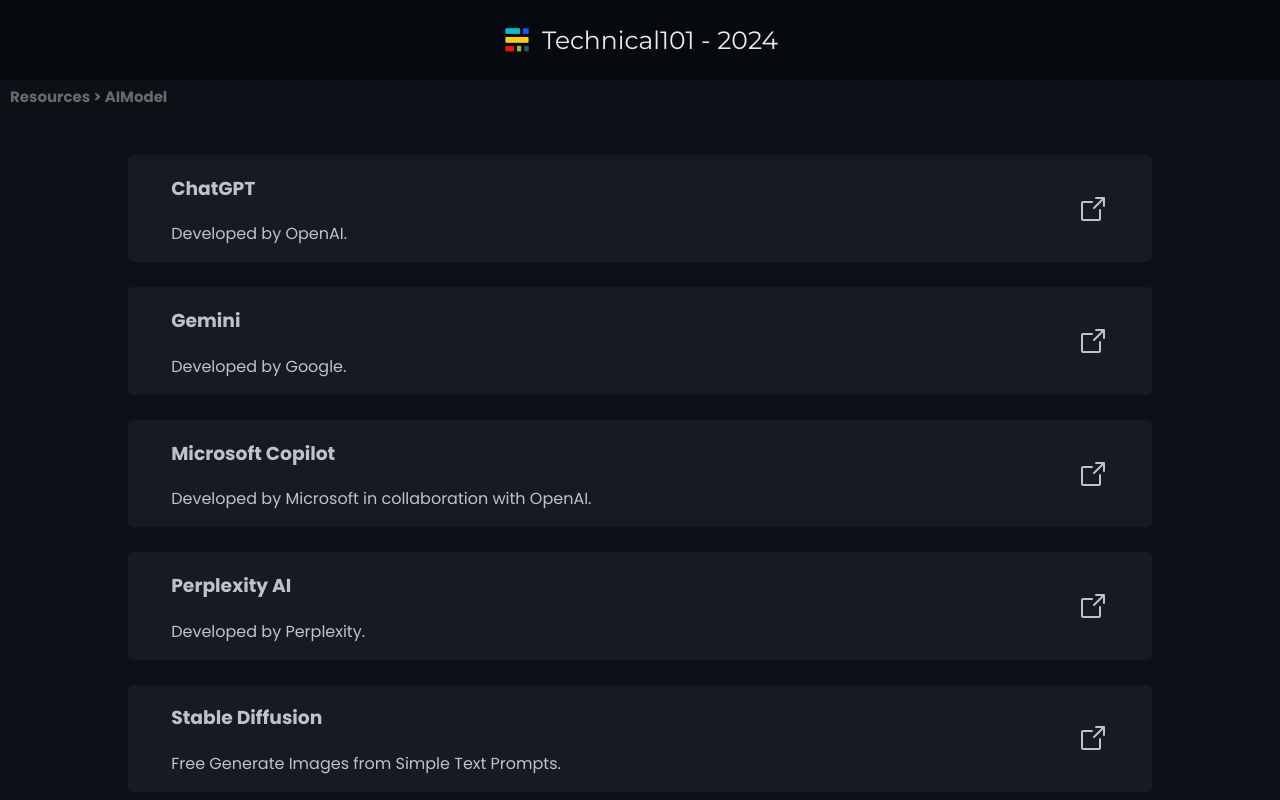
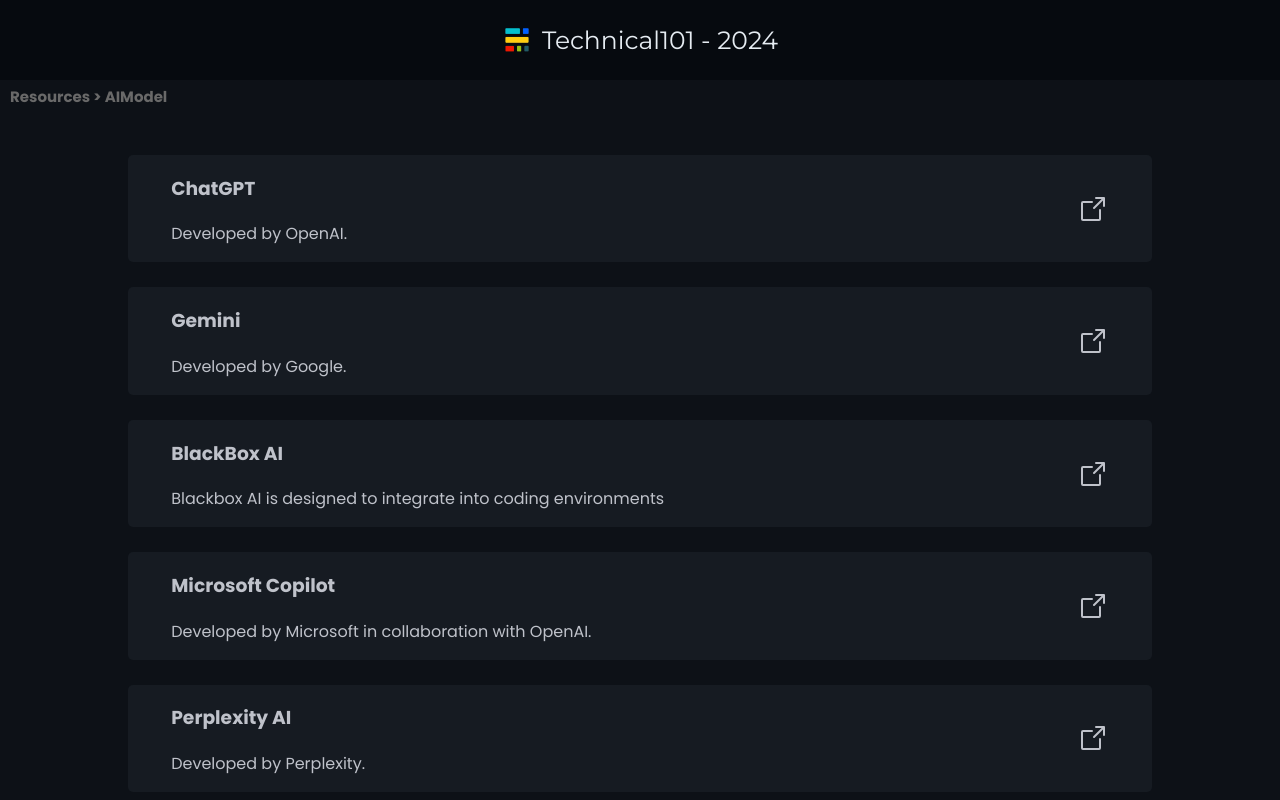
Before and after one commit to abhi5455/Technical-101, a React (Vite) app: page /Resources/AIModel in a window 1280 px wide. Shown: the top 800 px of the page. Built offline with nearby package versions, Linux system fonts and the light colour scheme; a web font is replaced by a local one.

Commit message:
Initial Commit

```diff
--- a/src/pages/AIModel.jsx
+++ b/src/pages/AIModel.jsx
@@ -19,6 +19,11 @@
                 heading: "Gemini",
                 link: "https://gemini.google.com/",
                 description: "Developed by Google.",
+            },
+            {
+                heading: "BlackBox AI",
+                link: "https://www.blackbox.ai/",
+                description: "Blackbox AI is designed to integrate into coding environments",
             },
             {
                 heading: "Microsoft Copilot",
```
